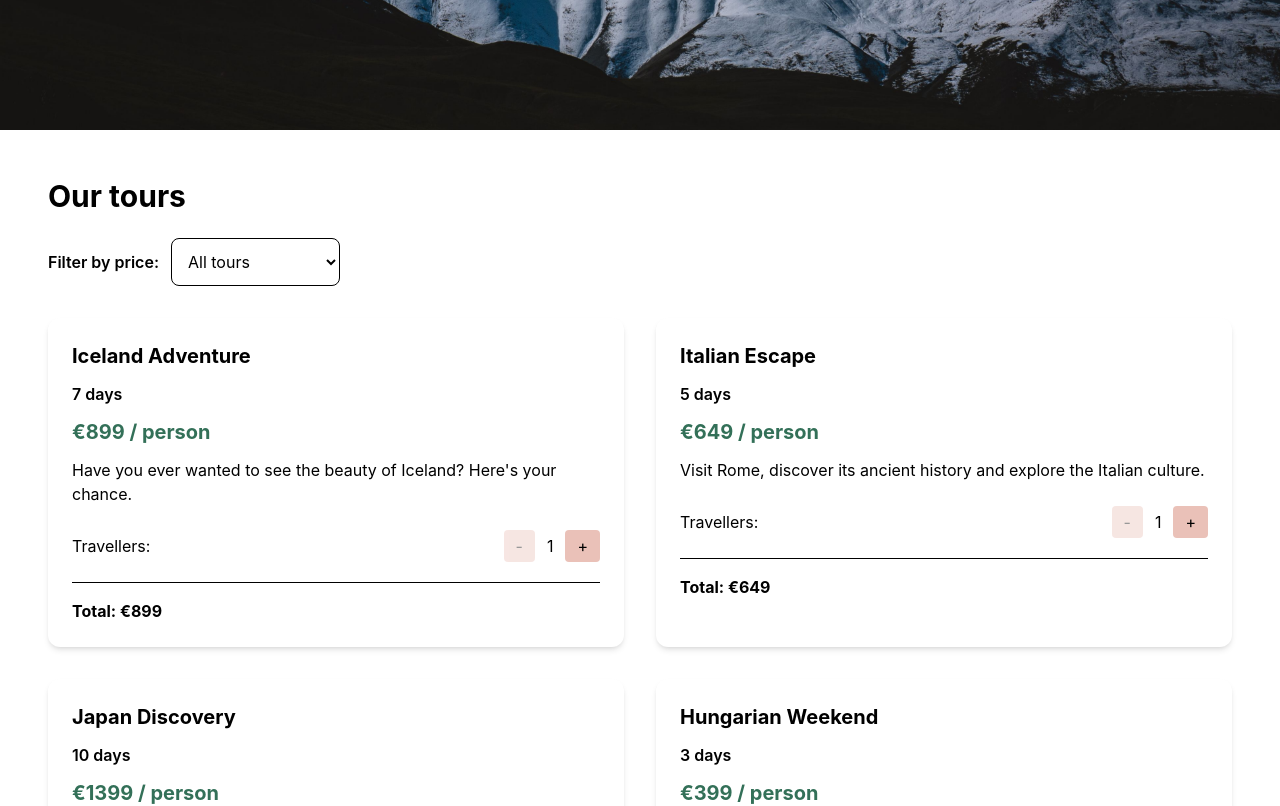
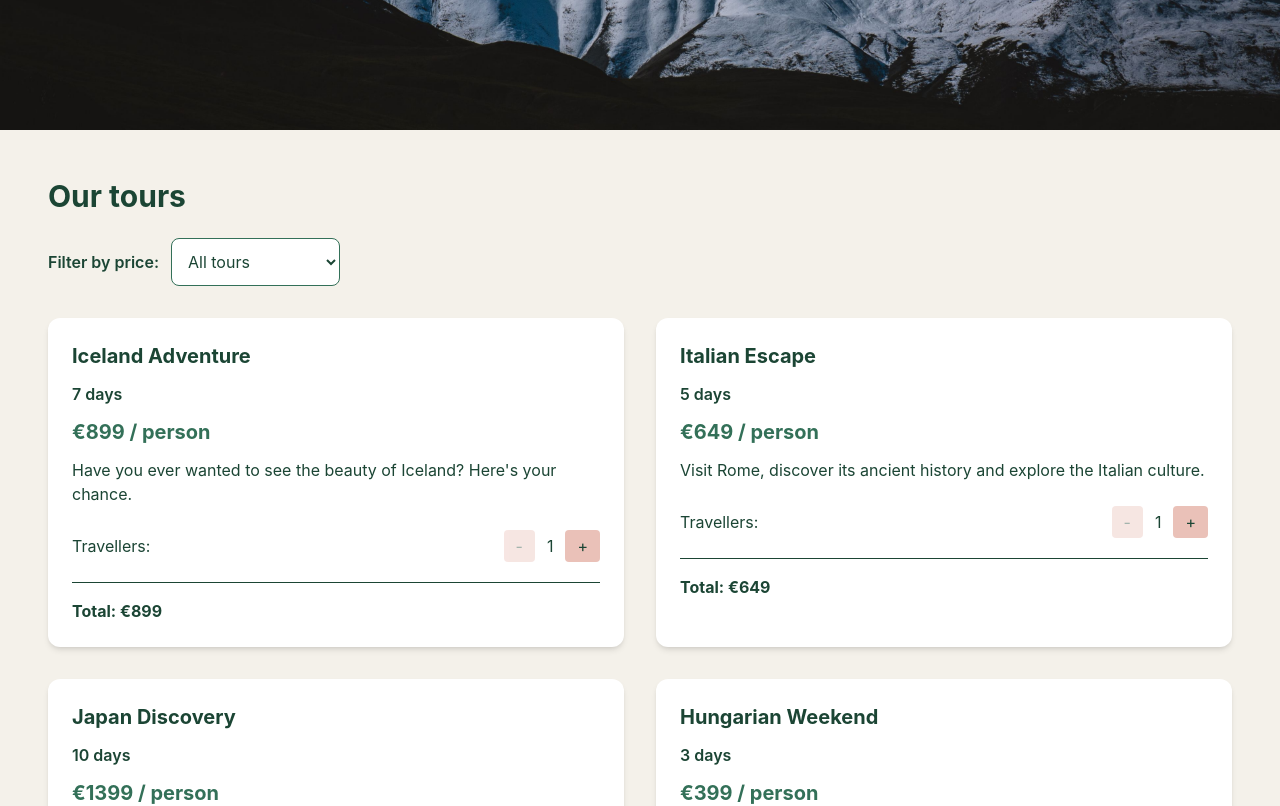
Before and after one commit to AimFake/travel-agency, a React (Vite) app in the folder react-app/: page / in a window 1280 px wide. Shown: the part 500-1306 px from the top of the page. Built offline with nearby package versions, Linux system fonts and the light colour scheme.

Commit message:
Style tour cards and price filter with Tailwind CSS

```diff
--- a/react-app/src/Components/TourCard.jsx
+++ b/react-app/src/Components/TourCard.jsx
@@ -6,7 +6,7 @@ function TourCard({ tour }) {
   const [travellers, setTravellers] = useState(1);
 
   return (
-    <article className="rounded-xl bg-white p-6 shadow-md">
+    <article className="h-full rounded-xl bg-white p-6 text-[#1b4534] shadow-md transition-transform hover:-translate-y-1">
       <h3 className="mb-3 text-xl font-bold">
         {tour.title}
       </h3>
--- a/react-app/src/Components/Tours.jsx
+++ b/react-app/src/Components/Tours.jsx
@@ -19,7 +19,7 @@ function Tours() {
   });
 
   return (
-    <section id="tours" className="px-4 py-12 md:px-12">
+    <section id="tours" className="bg-[#f4f1ea] px-4 py-12 text-[#1b4534] md:px-12">
       <h2 className="mb-6 text-3xl font-bold">
         Our tours
       </h2>
@@ -33,7 +33,7 @@ function Tours() {
           id="tour-filter"
           value={filter}
           onChange={(event) => setFilter(event.target.value)}
-          className="rounded-lg border p-3"
+          className="rounded-lg border border-[#337058] bg-white p-3 text-[#1b4534] focus:outline-2 focus:outline-[#337058]"
         >
           <option value="all">All tours</option>
           <option value="budget">Under €700</option>
```
